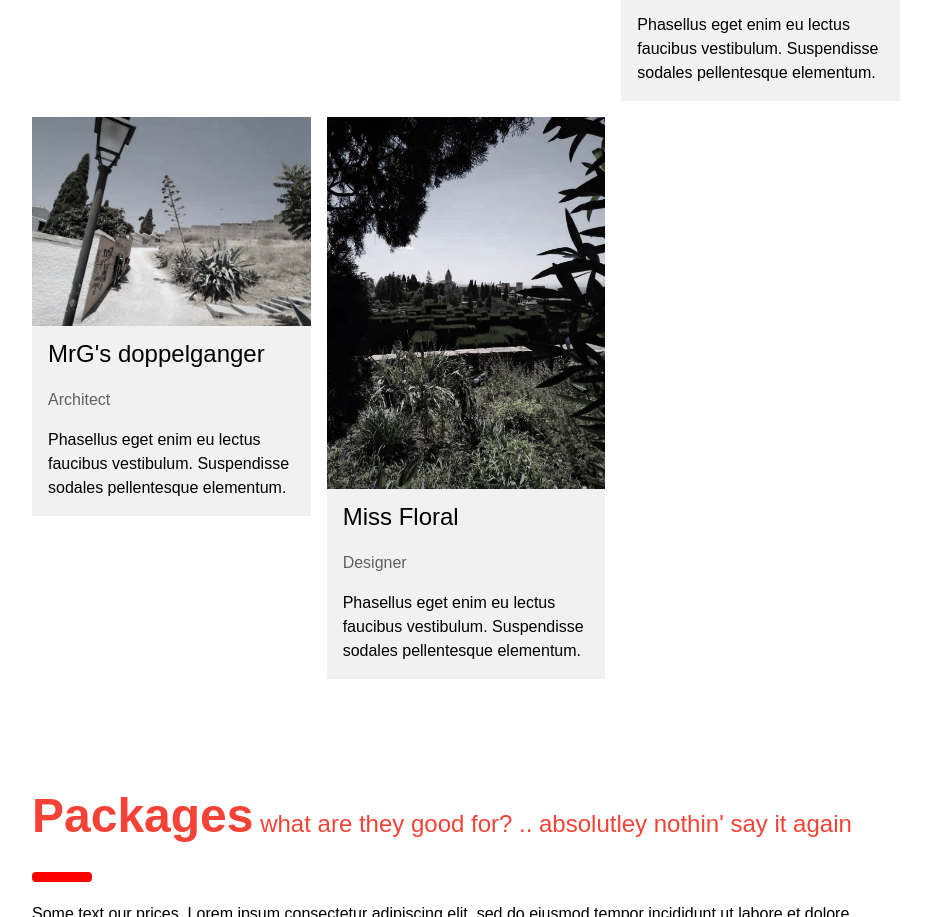
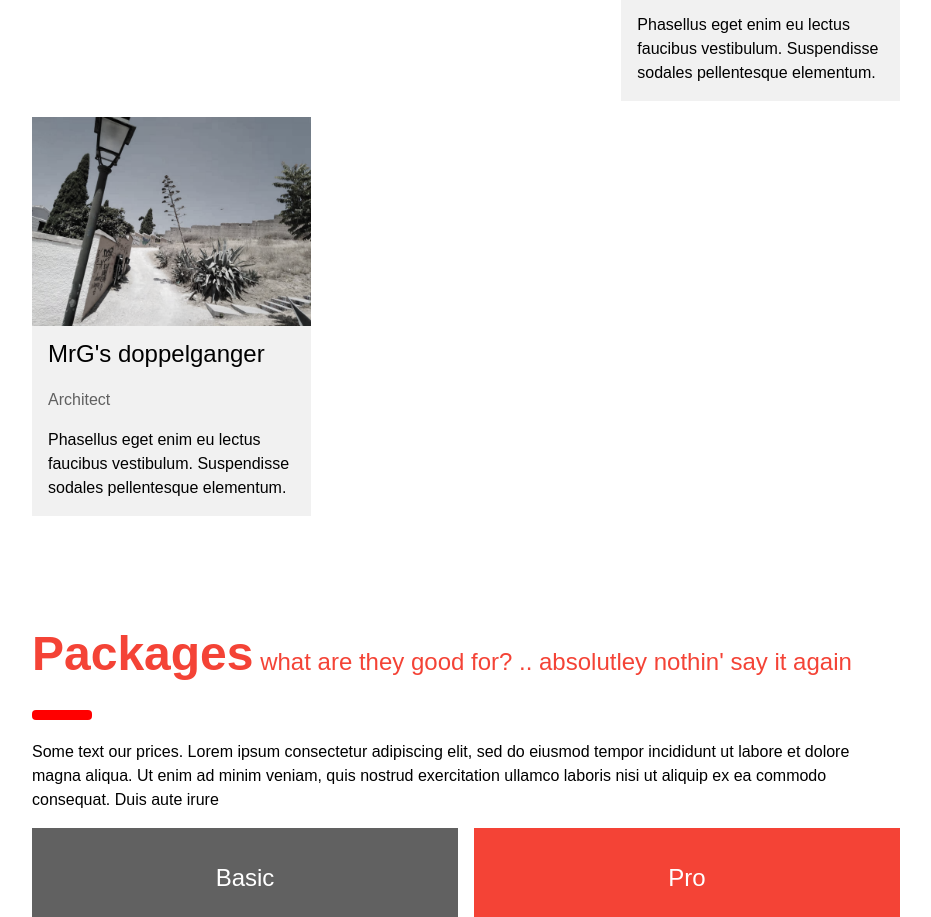
Before and after one commit to MrG-BSN/yvonne.github.io, a plain HTML site: page index.html in a window 1280 px wide. Shown: the part 3284-4201 px from the top of the page, without its empty margins (324-1255 px from the left). Drawn offline with Linux system fonts and the light colour scheme; a web font is replaced by a local one.

Commit message:
Update index.html

```diff
--- a/index.html
+++ b/index.html
@@ -92,7 +92,7 @@ body {font-size:16px;}
   </div>
 
   <!-- Spain -->
-  <div class="w3-container" id="designers" style="margin-top:75px">
+  <div class="w3-container" id="spain" style="margin-top:75px">
     <h1 class="w3-xxxlarge w3-text-red"><b>Designers.</b></h1>
     <hr style="width:50px;border:5px solid red" class="w3-round">
     <p>You like the reality you are living in now?&nbsp&nbsp&nbsp&nbspWell we desinged it ...yes all of it!</p>
@@ -141,16 +141,6 @@ body {font-size:16px;}
         <div class="w3-container">
           <h3>MrG's doppelganger</h3>
           <p class="w3-opacity">Architect</p>
-          <p>Phasellus eget enim eu lectus faucibus vestibulum. Suspendisse sodales pellentesque elementum.</p>
-        </div>
-      </div>
-    </div>
-     <div class="w3-col m4 w3-margin-bottom">
-      <div class="w3-light-grey">
-        <img src="spain1.jpg" alt="Jane" style="width:100%">
-        <div class="w3-container">
-          <h3>Miss Floral</h3>
-          <p class="w3-opacity">Designer</p>
           <p>Phasellus eget enim eu lectus faucibus vestibulum. Suspendisse sodales pellentesque elementum.</p>
         </div>
       </div>
```
